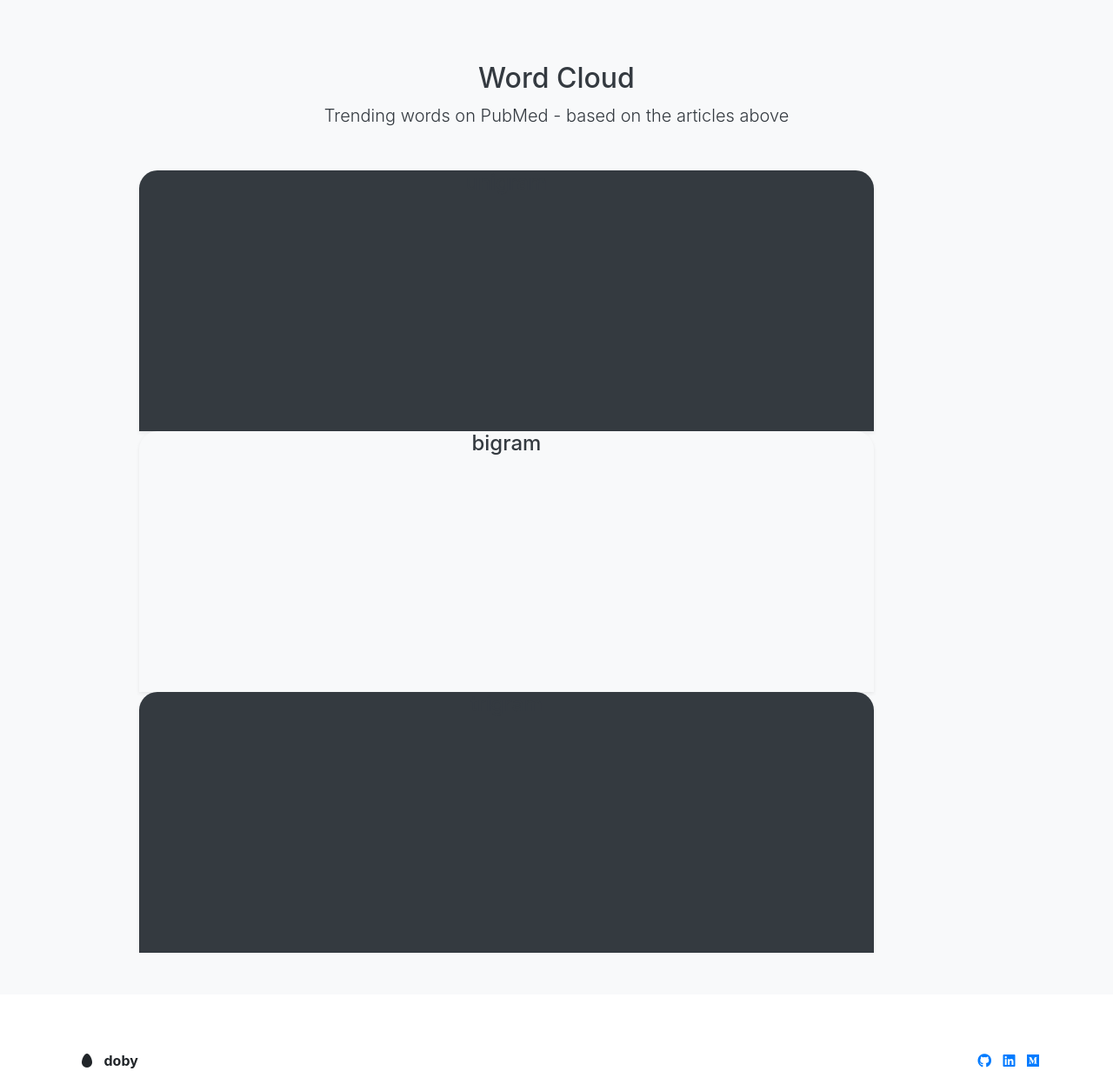
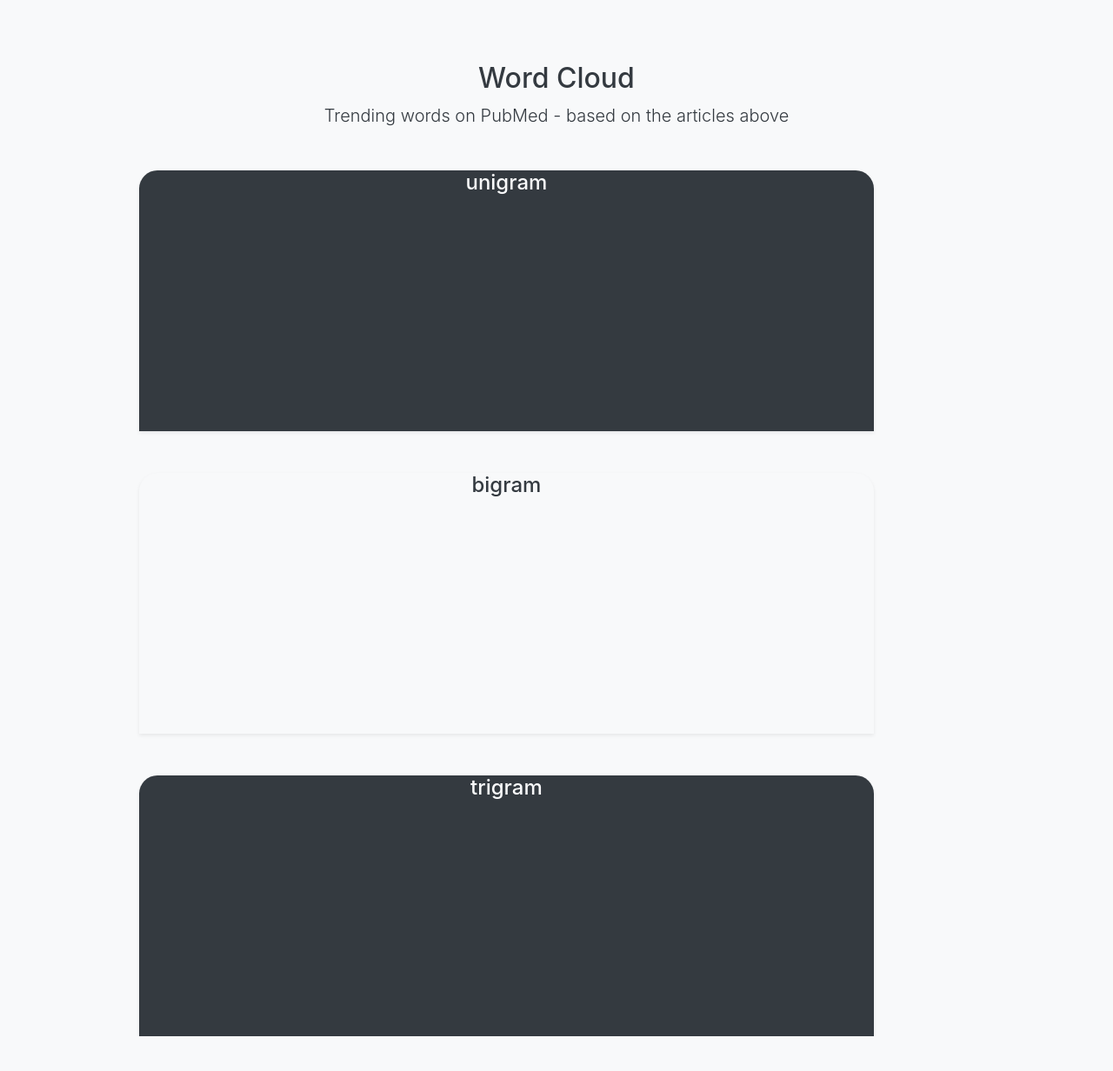
Before and after one commit to doguma/Doby, a Flask app: page / in a window 1280 px wide. Shown: the part 1323-2555 px from the top of the page at 87% size. Run offline with Flask 2, Linux system fonts and the light colour scheme; data that the repository does not hold is empty; parts of the project's set-up code (start-up, migrations or seed data) failed here and were passed over; some libraries are stand-ins or nearby versions.

Commit message:
reduced margin

```diff
--- a/app/templates/index.html
+++ b/app/templates/index.html
@@ -125,8 +125,8 @@
                         </div>
                         <div class="bg-dark shadow-sm mx-5"
                             style="width: 80%; height: 300px; border-radius: 21px 21px 0 0;">
-                            <h4>unigram</h4>
-                            <div class="row justify-content-center mx-3 mb-2 mt-5 pt-5" style="text-align:center;">
+                            <h4 class="text-light">unigram</h4>
+                            <div class="row justify-content-center mx-3 mb-2 mt-2 pt-5" style="text-align:center;">
                                 {% for key, value in ngram1.items() %}
                                 {% if value >= 3 %}
                                 <input type="button" class="btn btn-info btn-lg m-3" value={{key}}>
@@ -138,9 +138,9 @@
                                 {% endfor %}
                             </div>
                         </div>
-                        <div class="bg-light shadow-sm mx-5" style="width: 80%; height: 300px; border-radius: 21px 21px 0 0;">
+                        <div class="bg-light shadow-sm mx-5 mt-5" style="width: 80%; height: 300px; border-radius: 21px 21px 0 0;">
                             <h4>bigram</h4>
-                            <div class="row justify-content-center mx-3 mb-2 mt-5 pt-5" style="text-align:center;">
+                            <div class="row justify-content-center mx-3 mb-2 mt-2 pt-5" style="text-align:center;">
                                 {% for key, value in ngram2.items() %}
                                 {% if value >= 3 %}
                                 <input type="button" class="btn btn-info btn-lg m-3" value={{key}}>
@@ -153,9 +153,9 @@
                             </div>
                         </div>
 
-                        <div class="bg-dark shadow-sm mx-5"  style="width: 80%; height: 300px; border-radius: 21px 21px 0 0;">
-                            <h4>trigram</h4>
-                            <div class="row justify-content-center mx-3 mb-2 mt-5 pt-5" style="text-align:center;">
+                        <div class="bg-dark shadow-sm mx-5 mt-5"  style="width: 80%; height: 300px; border-radius: 21px 21px 0 0;">
+                            <h4 class="text-light">trigram</h4>
+                            <div class="row justify-content-center mx-3 mb-2 mt-2 pt-5" style="text-align:center;">
                                 {% for key, value in ngram3.items() %}
                                 {% if value >= 3 %}
                                 <input type="button" class="btn btn-info btn-lg m-3" value={{key}}>
```
